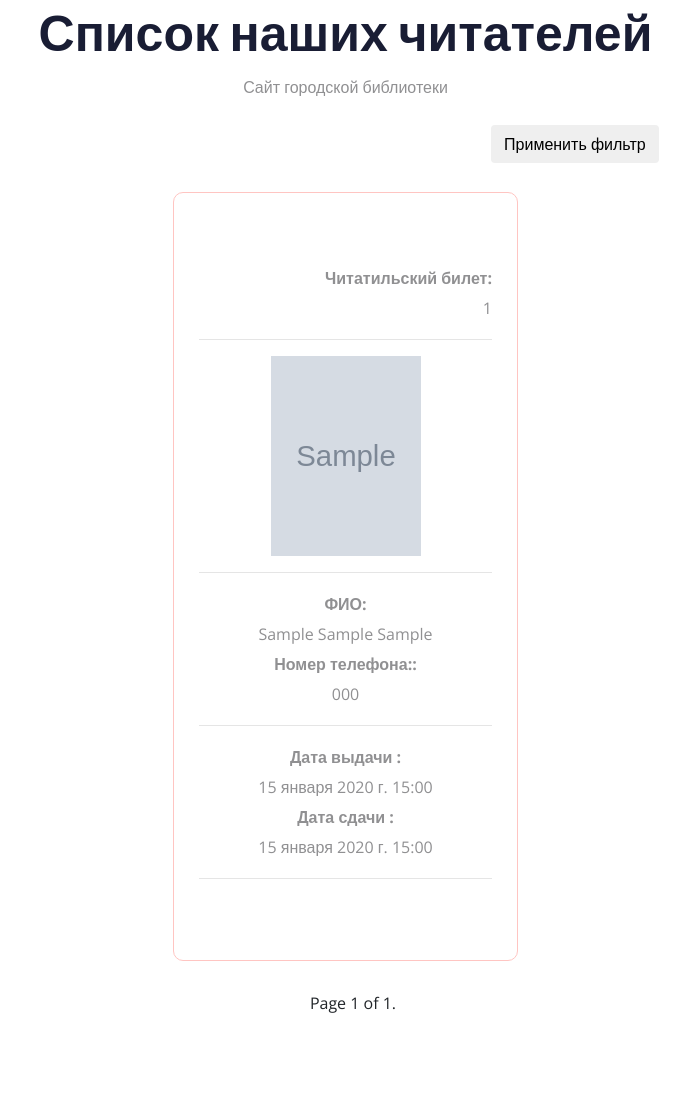
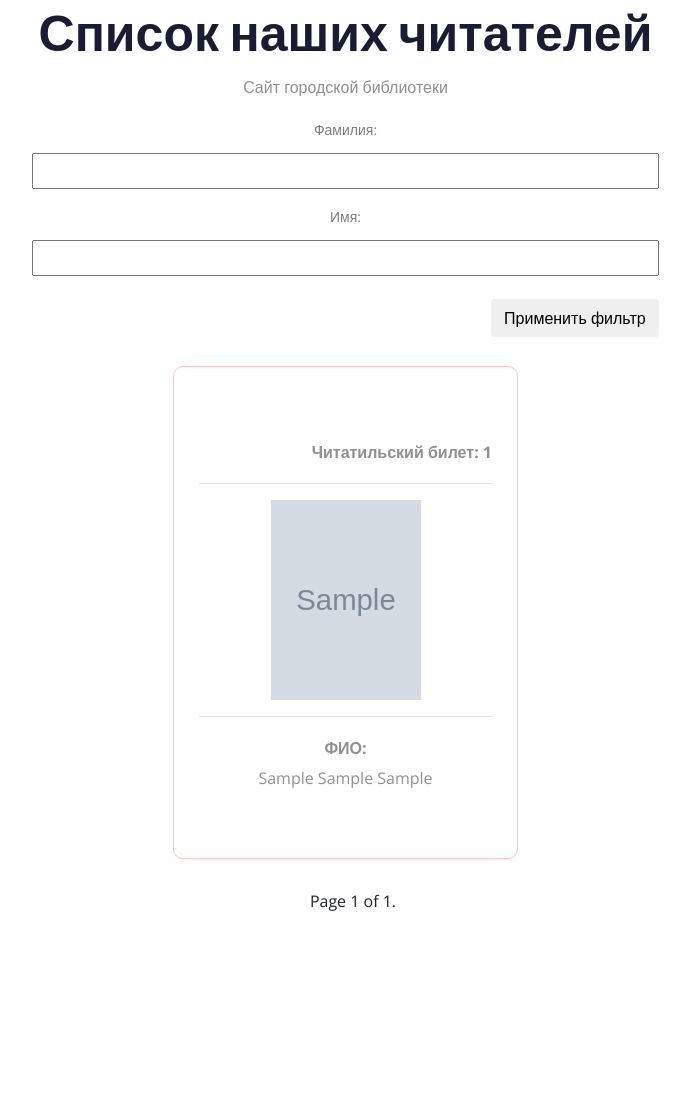
Before and after one commit to Latyshevdp72rus/W0lFik-mvc_project_lessons_dj, a Django app: page /library/ in a window 1280 px wide. Shown: the part 94-1213 px from the top of the page, without its empty margins (287-977 px from the left). After the commit the page ends 1005 px from the top, so only its background shows below. Run offline with Django 4.2, Linux system fonts and the light colour scheme; tables that the repository leaves empty hold one stand-in row (values such as "Sample post"); grey boxes marked "Sample" are stand-in pictures; some libraries are stand-ins or nearby versions.

Commit message:
library add reads

```diff
--- a/first/app/library/filters.py
+++ b/first/app/library/filters.py
@@ -5,10 +5,8 @@ from app.library.models import Read_books,Extradition
 
 class ReadBooksFilter(django_filters.FilterSet):
     read_books_query = Read_books.objects.all()
-    last_name = django_filters.CharFilter()
-    read_books_name = django_filters.ModelChoiceFilter(queryset=Read_books.objects.all())
+
 
     class Meta:
         model = Read_books
-        fields = ['last_name']
-        exclude = ['book_img']
+        fields = ['ln_read', 'fn_read',]
--- a/first/app/library/forms.py
+++ b/first/app/library/forms.py
@@ -47,5 +47,5 @@ class ReadsForm(forms.Form):
         fields = ['ln_read', 'fn_read', 'fatn_read', 'birthday_read','address_read', 'contact_phone_read', 'read_img']
         widgets = {
             'ln_read': forms.TextInput(attrs={"class": "librarys_text"}),
-            'fn_read': forms.Textarea(attrs={"class": "librarys_text"}),
+            'fn_read': forms.TextInput(attrs={"class": "librarys_text"}),
         }
--- a/first/app/library/models.py
+++ b/first/app/library/models.py
@@ -6,7 +6,6 @@ class Extradition(models.Model):
     date_extradition = models.DateTimeField(auto_now_add=True, verbose_name="Дата выдачи")
     date_delivery = models.DateTimeField(verbose_name="Дата сдачи", blank=True)
     is_access = models.BooleanField(null=True,default=True, verbose_name="Доступ к библиотеке")
-
     id_library_card = models.ForeignKey(
         'Read_books',
         on_delete=models.CASCADE,
--- a/first/app/library/validators.py
+++ b/first/app/library/validators.py
@@ -3,7 +3,7 @@ from django.core.exceptions import ValidationError
 
 
 def validation_reads(ln_read):
-    if re.fullmatch(r'[A-ZА-ЯЁ0-9!?:-].*', ln_read):
+    if re.fullmatch(r'[A-ZА-ЯЁ0-9!?:-].*', ln_read,):
         return ln_read
     else:
         ValidationError(
--- a/first/app/library/views.py
+++ b/first/app/library/views.py
@@ -4,26 +4,28 @@ from django.core.paginator import Paginator
 from django.shortcuts import render, redirect
 from django.conf import settings
 from django.urls import reverse_lazy
-from app.library.models import Extradition,Read_books
+from app.library.models import Extradition, Read_books
 from app.library.forms import ReadsForm
 from app.library.filters import ReadBooksFilter
 from app.library.validators import validation_reads
 
 
-class ReadList(ListView):
-    model = Extradition
+class ReadList(FilterView):
+    model = Read_books
     context_object_name = 'reads'
+    filterset_class = ReadBooksFilter
     template_name = 'librarys/library_list.html'
     paginate_by = settings.OBJECTS_ON_PAGE
 
-#     def get_context_data(self, **kwargs):
-#         context = super().get_context_data(**kwargs)
-#         context['reads'] = self.queryset
-#         context['title'] = 'Городская библиотека'
-#         return context
+    def get_context_data(self, **kwargs):
+        context = super().get_context_data(**kwargs)
+        context['reads'] = self.queryset
+        return context
+
+
 # #
-    def get_queryset(self):
-        return Extradition.objects.filter(is_access=True)
+#     def get_queryset(self):
+#         return Extradition.objects.filter(is_access=True)
 
 class ReadDetail(DetailView):
     model = Extradition
@@ -37,4 +39,4 @@ class ReadCreateView(CreateView):
     model_form = ReadsForm
     template_name = 'librarys/add_reads.html'
     success_url = reverse_lazy('add_reads')
-    fields = ['ln_read', 'fn_read','read_img']
+    fields = ['ln_read', 'fn_read', 'read_img']
--- a/first/templates/base_add_librarys.html
+++ b/first/templates/base_add_librarys.html
@@ -8,13 +8,13 @@
 <div class="row justify-content-center">
         <div class="col-lg-4 col-md-6">
             <div class="single_service">
-<form action="">
+<form action="" method="post" enctype="multipart/form-data">
     <fieldset >
         <legend style="text-align:center">Добавить книгу:</legend>
         {% csrf_token %}
         {{ form.as_p}}
         <button type="reset" Class="btn">Сброс </button>
-        <button type="submit" class="btn">Добавить Читателя</button>
+	  <button type="submit" class="btn">Добавить Читателя</button>
     </fieldset>
 
 </form>
--- a/first/templates/base_librarys_list.html
+++ b/first/templates/base_librarys_list.html
@@ -23,18 +23,13 @@
                 <div style="text-align:left" class="col-lg-4 col-md-6" >
                     <div class="single_service">
                         <div>
-                            <p align="right"><strong>Читатильский билет:</strong> {{read.id_library_card.id}}</p>
+                            <p align="right"><strong>Читатильский билет: {{read.id}}</strong> </p>
                              <hr>
-                            <img src="/media/{{ read.id_library_card.read_img }} " class="mx-auto d-block" alt="Cinque Terre" style="height: 200px; width: 150;">
+                            <img src="/media/{{ read.read_img }} " class="mx-auto d-block" alt="Cinque Terre" style="height: 200px; width: 150;">
                             </div>
                          <div class="service_content text-center">
                               <hr>
-                             <p><strong>ФИО:</strong> {{read.id_library_card}}</p>
-                             <p><strong>Номер телефона::</strong>{{read.id_library_card.contact_phone_read}}</p>
-                             <hr>
-                             <p><strong>Дата выдачи :</strong> {{read.date_extradition}}</p>
-                             <p><strong>Дата сдачи :</strong> {{read.date_delivery}}</p>
-                              <hr>
+                             <p><strong>ФИО:</strong> {{read.fn_read}} {{read.ln_read}} {{read.fatn_read}}</p>
                          </div>
                     </div>
                 </div>
```
Also changed, not shown: first/media/media/22/08/13/1_lUf2b9V.jpg (added), first/media/media/22/08/13/1_rJ6gsOh.jpg (added).
